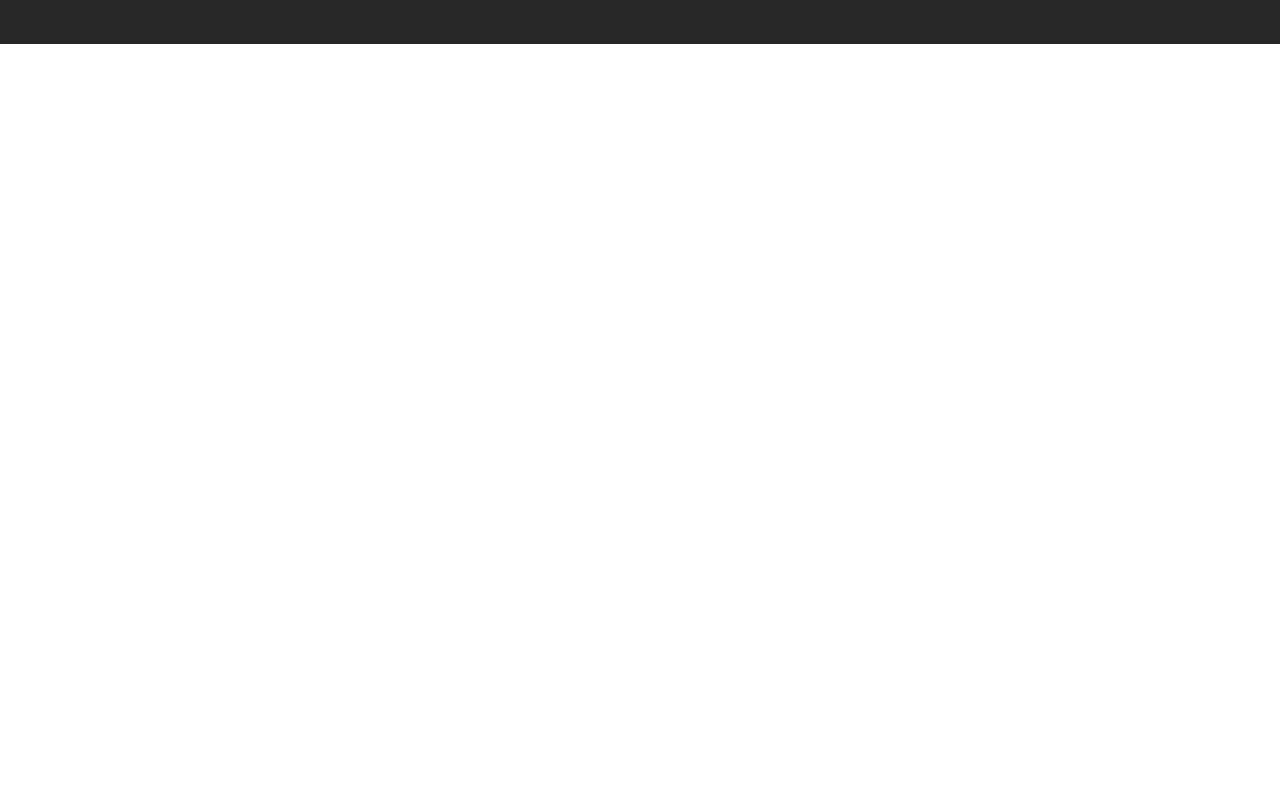
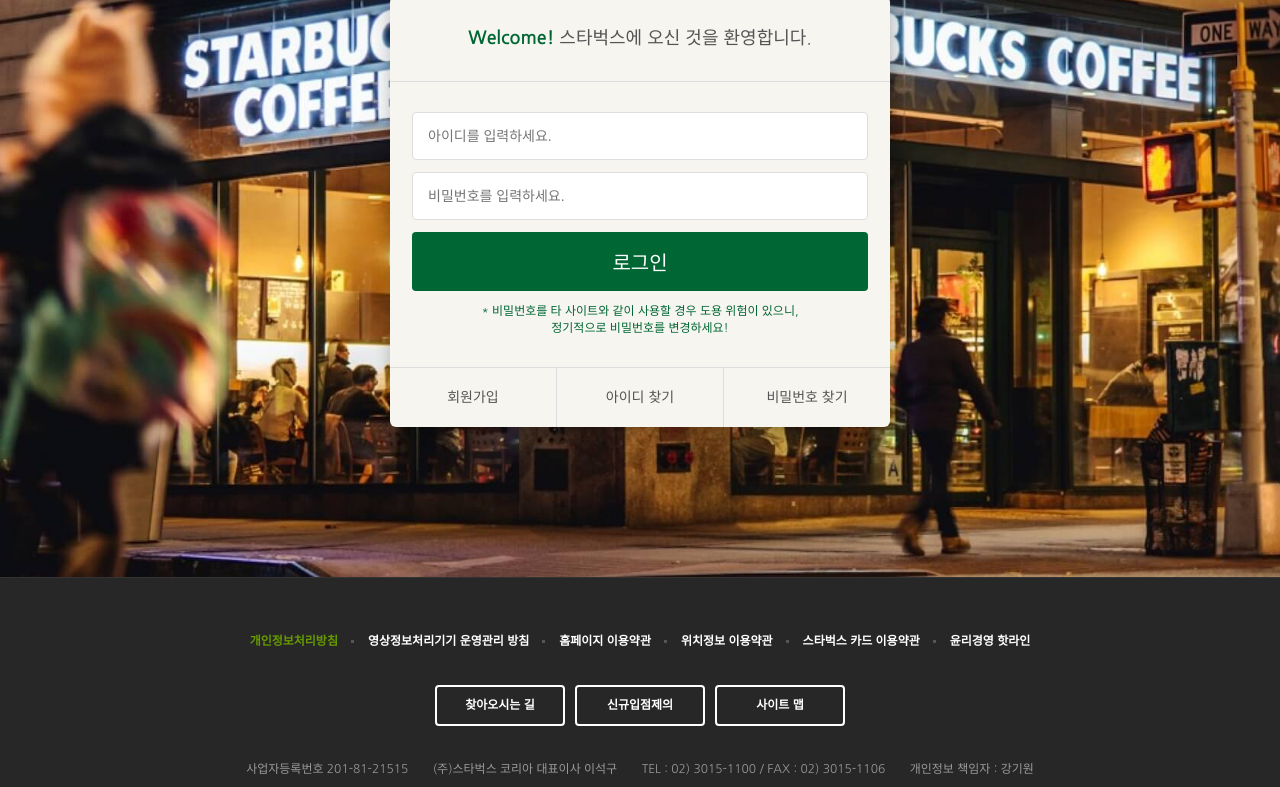
Before and after one commit to Dear-wa/starbucks, a plain HTML site: page signin/index.html in a window 1280 px wide. Shown: the part 290-1077 px from the top of the page. Before the commit the page ends 800 px from the top, so only its background shows below. Drawn offline with nearby package versions, Linux system fonts and the light colour scheme.

Commit message:
로그인 페이지 완성

```diff
--- /dev/null
+++ b/css/signin.css
@@ -0,0 +1,78 @@
+.signin {
+  margin-top: 120px;
+  padding: 100px 0 150px;
+  background-image: url("../images/signin_bg.jpg");
+  background-repeat: no-repeat;
+  background-position: center;
+  background-attachment: fixed;
+  background-size: cover;
+}
+.signin h1 {
+  color: #fff;
+  font-size: 30px;
+  font-weight: 700;
+  text-align: center;
+  margin-bottom: 24px;
+}
+.signin .signin__card {
+  width: 500px;
+  margin: 0 auto;
+  border-radius: 6px;
+  background-color: #f6f5f0;
+  box-shadow: 2px 2px 20px rgba(0,0,0,.3);
+  color: #555;
+}
+.signin__card h2 {
+  padding: 30px;
+  font-size: 18px;
+  text-align: center;
+  border-bottom: 1px solid #ddd;
+}
+.signin__card h2 strong {
+  font-weight: 700;
+  color: #006633;
+}
+.signin__card form {
+  padding: 30px 22px;
+}
+.signin__card form input {
+  width: 100%;
+  margin-bottom: 12px;
+  padding: 15px;
+  border: 1px solid #ddd;
+  border-radius: 4px;
+  outline: none;
+  box-sizing: border-box;
+  font-size: 14px;
+}
+.signin__card form [type="submit"] {
+  background-color: #006633;
+  border: none;
+  color: #fff;
+  font-size: 20px;
+  cursor: pointer;
+}
+.signin__card form p {
+  font-size: 12px;
+  color: #006633;
+  text-align: center;
+}
+.signin__card .actions {
+  display: flex;
+  border-top: 1px solid #ddd;
+}
+.signin__card .actions a {
+  flex-grow: 1;
+  flex-basis: 0;
+  text-align: center;
+  padding: 20px;
+  color: #555;
+  font-size: 14px;
+  border-right: 1px solid #ddd;
+}
+.signin__card .actions a:last-child {
+  border-right: none;
+}
+.signin__card .actions a:hover {
+  text-decoration: underline  ;
+}
--- a/signin/index.html
+++ b/signin/index.html
@@ -26,6 +26,7 @@
   <link href="https://fonts.googleapis.com/css2?family=Nanum+Gothic:wght@400;700&display=swap" rel="stylesheet">
   <link rel="stylesheet" href="https://fonts.googleapis.com/icon?family=Material+Icons">
   <link rel="stylesheet" href="../css/common.css" />
+  <link rel="stylesheet" href="../css/signin.css" />
 
   <script defer src="../js/common.js"></script>
 </head>
@@ -360,7 +361,26 @@
 
 
   <section class="signin">
-
+    <h1>로그인</h1>
+    <div class="signin__card">
+      <h2>
+        <strong>Welcome!</strong> 스타벅스에 오신 것을 환영합니다.
+      </h2>
+      <form>
+        <input type="text" placeholder="아이디를 입력하세요." />
+        <input type="password" placeholder="비밀번호를 입력하세요." />
+        <input type="submit" value="로그인" />
+        <p>
+          * 비밀번호를 타 사이트와 같이 사용할 경우 도용 위험이 있으니, <br />
+          정기적으로 비밀번호를 변경하세요!
+        </p>
+      </form>
+      <div class="actions">
+        <a href="javascript:void(0)">회원가입</a>
+        <a href="javascript:void(0)">아이디 찾기</a>
+        <a href="javascript:void(0)">비밀번호 찾기</a>
+      </div>
+    </div>
   </section>
 
 
```
